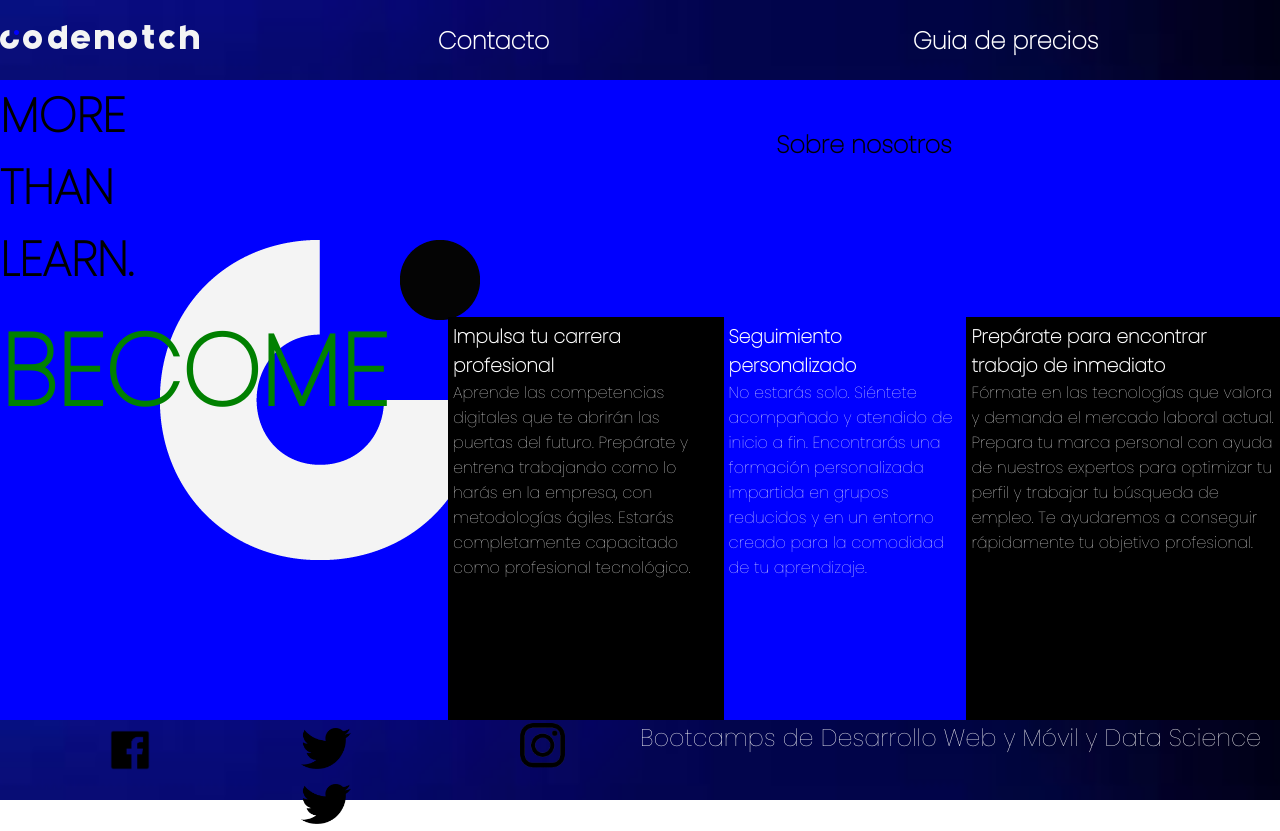
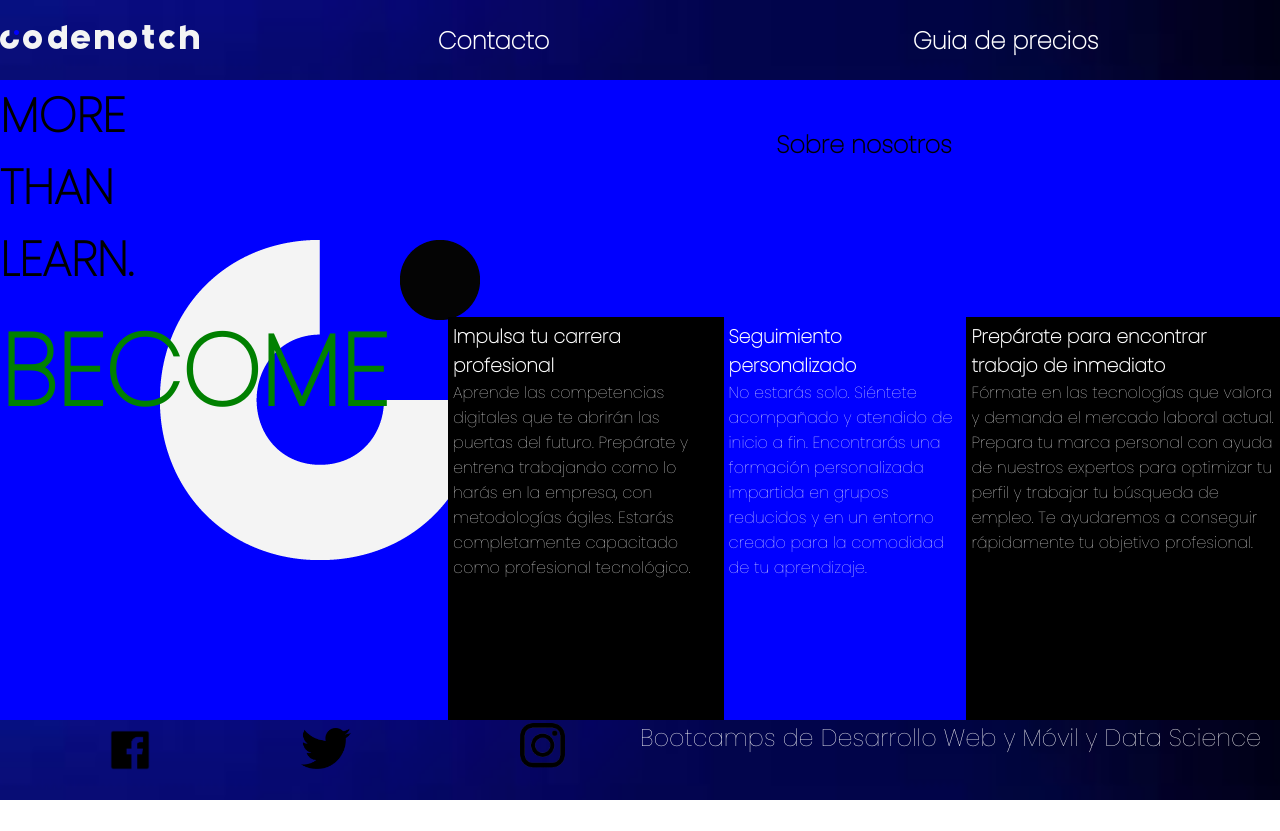
Before and after one commit to cardenalcopia/Maquetacion, a plain HTML site: page webcodenotch/codenotch.html in a window 1280 px wide. After the commit the page ends 800 px from the top, so only its background shows below. Drawn offline with Linux system fonts and the light colour scheme.

Commit message:
web codenotch2

```diff
--- a/webcodenotch/codenotch.html
+++ b/webcodenotch/codenotch.html
@@ -64,7 +64,7 @@
                     <a href="https://es-es.facebook.com/codenotchMAD/"><img class="fac" src="facebook2.png" alt="facebook"></a>
                 </div>
                 <div class="twitter">
-                    <a href="https://twitter.com/CodenotchMAD?ref_src=twsrc%5Egoogle%7Ctwcamp%5Eserp%7Ctwgr%5Eauthor"><img class="tw" src="twitter2.png" alt="twitter"></a>  <img class="tw" src="twitter2.png" alt="twitter">
+                    <a href="https://twitter.com/CodenotchMAD?ref_src=twsrc%5Egoogle%7Ctwcamp%5Eserp%7Ctwgr%5Eauthor"><img class="tw" src="twitter2.png" alt="twitter"></a>
                 </div>
                 <div class="instagram">
                     <a href="https://www.instagram.com/codenotchmad/?hl=es"> <img class="in" src="instagram2.png" alt="instagram"></a>
```
